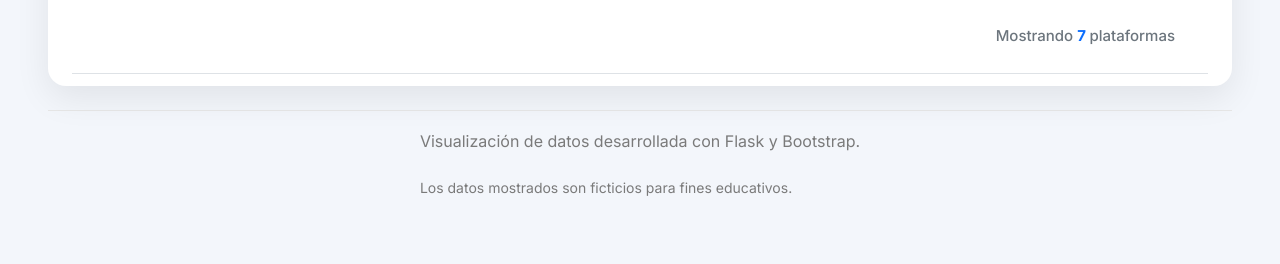
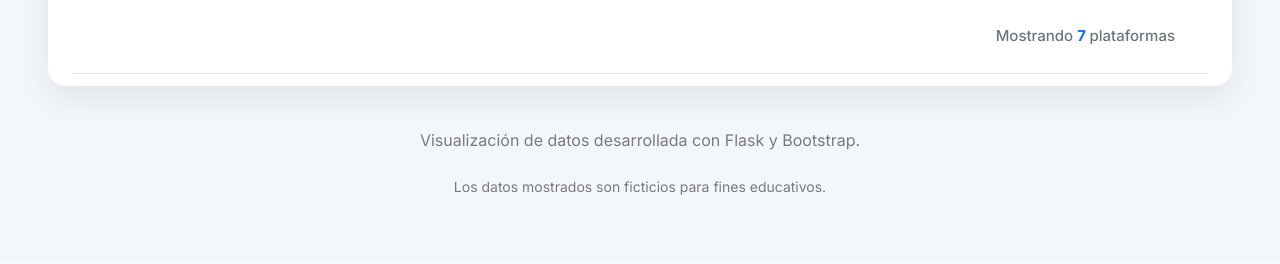
Before and after one commit to TolentinoJheimy/Skillnest_fullStack_Python, a Flask app: page / in a window 1280 px wide. Shown: the part 1167-1431 px from the top of the page. After the commit the page ends 1362 px from the top, so only its background shows below. Run offline with Flask 3, Linux system fonts and the light colour scheme.

Commit message:
terminado

```diff
--- a/python/core/tabla_datos_app_Jheimy_Tolentino_2026_07_30/static/css/style.css
+++ b/python/core/tabla_datos_app_Jheimy_Tolentino_2026_07_30/static/css/style.css
@@ -251,8 +251,17 @@ body {
     margin-top: 35px;
     color: #7a7a7a;
     font-size: 14px;
-    padding: 18px 0;
-    border-top: 1px solid #e7e7e7;
+    padding: 18px;
+    display: flex;
+    justify-content: center;
+}
+
+.footer-box{
+    display: flex;
+    flex-direction: column;
+    align-items: center;
+    justify-content: center;
+    text-align: center;
 }
 
 .footer i {
--- a/python/core/tabla_datos_app_Jheimy_Tolentino_2026_07_30/templates/tabla.html
+++ b/python/core/tabla_datos_app_Jheimy_Tolentino_2026_07_30/templates/tabla.html
@@ -16,6 +16,9 @@
 
     <!-- CSS -->
     <link rel="stylesheet" href="{{ url_for('static', filename='css/style.css') }}">
+
+    <link rel="stylesheet"
+        href="https://fonts.googleapis.com/css2?family=Material+Symbols+Rounded:opsz,wght,FILL,GRAD@24,400,1,0" />
 
 </head>
 
@@ -315,9 +318,9 @@
 
 
 
-    <footer class="footer mt-4" style="display: flex; justify-content:center;">
+    <footer class="footer mt-4">
 
-        <div class="row" style="display: flex; flex-direction: column;">
+        <div class="row footer-box">
 
             <div class="col-md-6 col-xl-12 fs-6">
 
```
